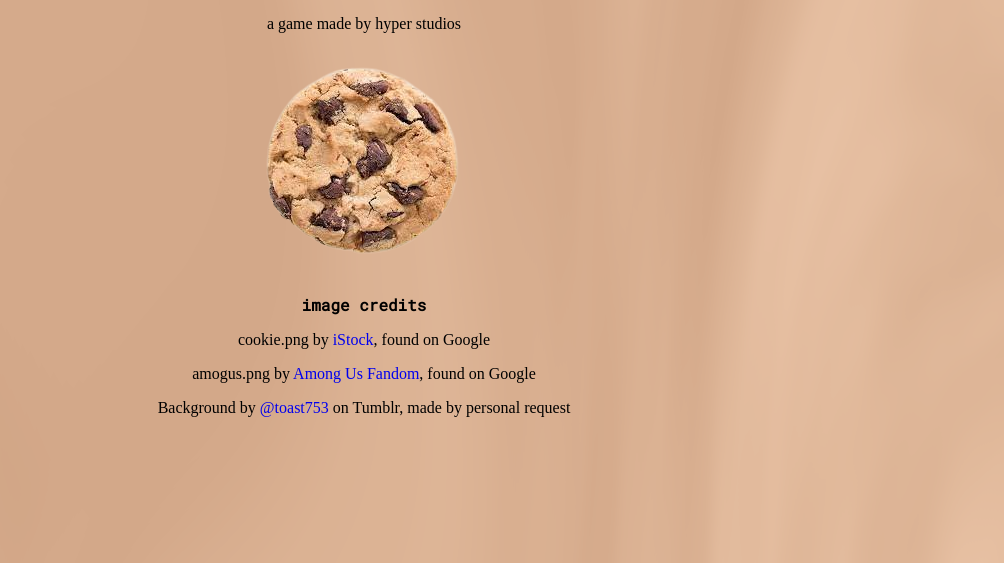
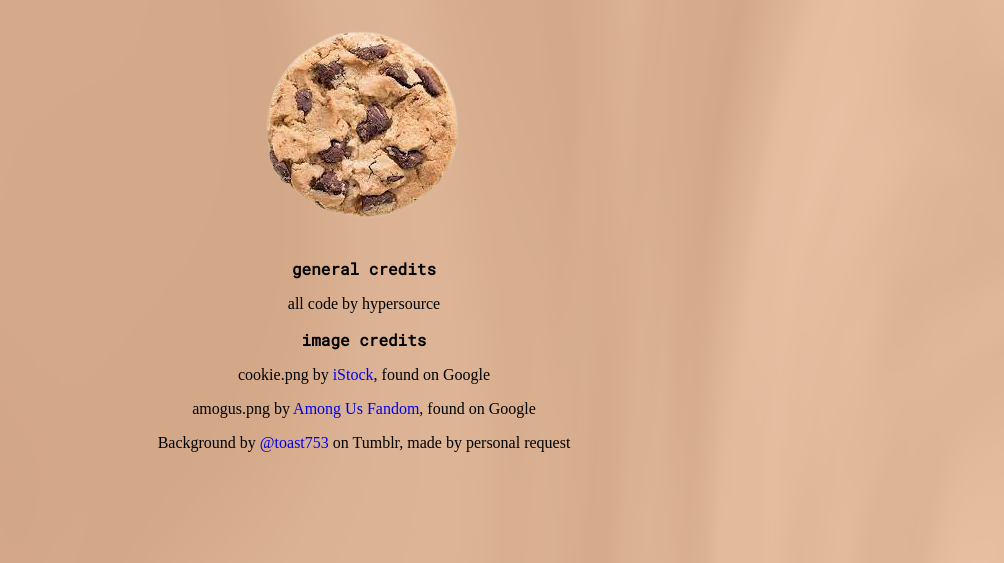
Before and after one commit to HyperSourceGithub/cookieclicker, a plain HTML site: page credits.html in a window 1280 px wide. Shown: the part 237-800 px from the top of the page, without its empty margins (276-1280 px from the left). Drawn offline with Linux system fonts and the light colour scheme; a web font is replaced by a local one.

Commit message:
updated credits and added readme

```diff
--- a/credits.html
+++ b/credits.html
@@ -11,8 +11,10 @@
 
 <body>
   <h1>cookie.clicker credits</h1>
-  <p>a game made by hyper studios <br /> </p>
+  <p>a game made by hypersource <br /> </p>
   <img src="Assets/cookie.png" alt="cookie">
+  <p class="cooltext-bold">general credits</p>
+  <p>all code by hypersource</p>
   <p class="cooltext-bold">image credits</p>
   <p>cookie.png by <a href="https://bit.ly/cookie-cookieclicker-hs">iStock</a>, found on Google</p>
   <p>amogus.png by <a href="https://bit.ly/amogus-cookieclicker-hs">Among Us Fandom</a>, found on Google</p>
```
Also changed, not shown: 1 other file.
